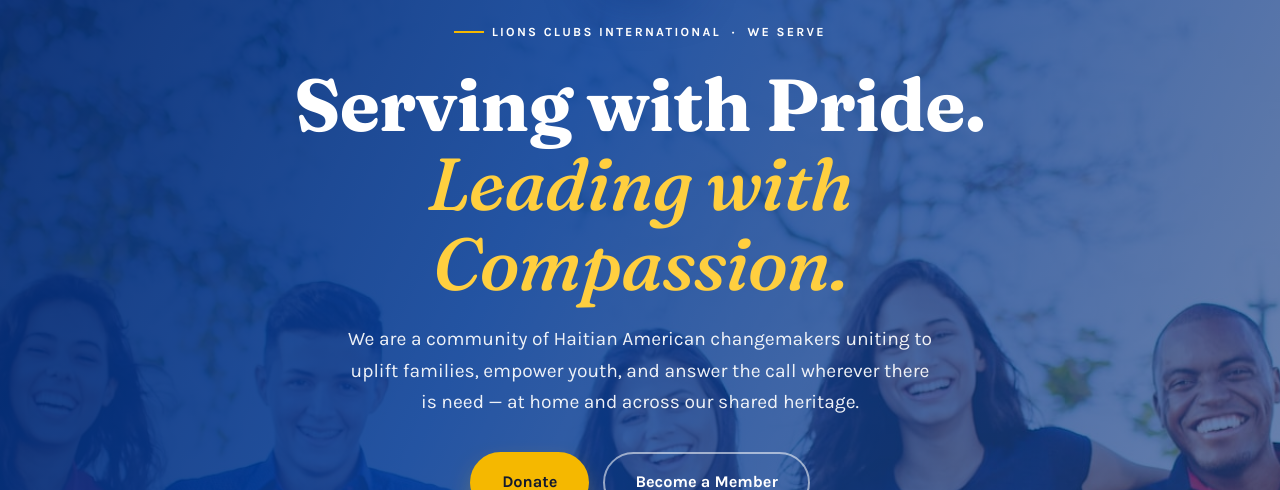
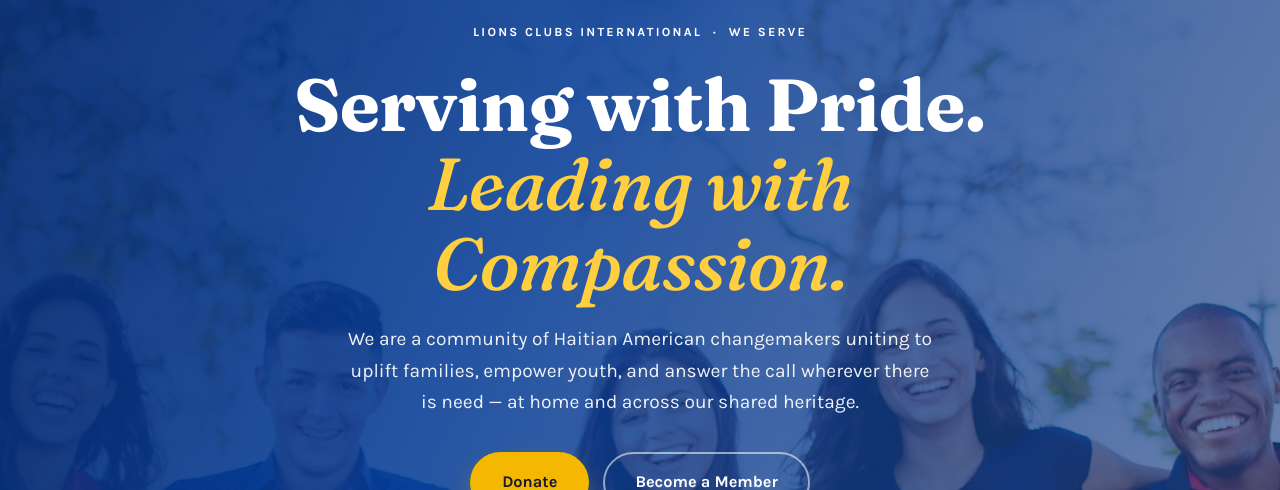
Before and after one commit to anirudhatalmale6-alt/haitian-american-lions-club, a plain HTML site: page index.html in a window 1280 px wide. Shown: the part 310-800 px from the top of the page. Drawn offline with Linux system fonts and the light colour scheme.

Commit message:
Center hero eyebrow slogan; remove offset accent dash

```diff
--- a/index.html
+++ b/index.html
@@ -87,8 +87,8 @@
   .hero-bg::after{content:"";position:absolute;inset:0;background:linear-gradient(115deg,rgba(0,37,107,.94) 0%,rgba(0,56,147,.86) 42%,rgba(0,37,107,.55) 100%)}
   .hero-inner{position:relative;z-index:1;max-width:1160px;margin:0 auto;padding:88px 24px 104px;text-align:center;display:flex;flex-direction:column;align-items:center}
   .hero-logo{width:132px;height:132px;object-fit:contain;background:#fff;border-radius:26px;padding:14px;box-shadow:var(--shadow);margin:0 auto 24px}
-  .hero-inner .eyebrow{color:#fff;justify-content:center}
-  .hero-inner .eyebrow::before{background:var(--gold)}
+  .hero-inner .eyebrow{color:#fff;justify-content:center;text-align:center;gap:0}
+  .hero-inner .eyebrow::before{display:none}
   .hero h1{font-size:clamp(2.6rem,6.2vw,4.6rem);font-weight:700;max-width:15ch;margin:22px auto 20px}
   .hero h1 em{font-style:italic;color:var(--gold-soft);font-weight:500}
   .hero p.lead{font-size:1.2rem;max-width:52ch;color:rgba(255,255,255,.92);margin:0 auto 34px}
```
